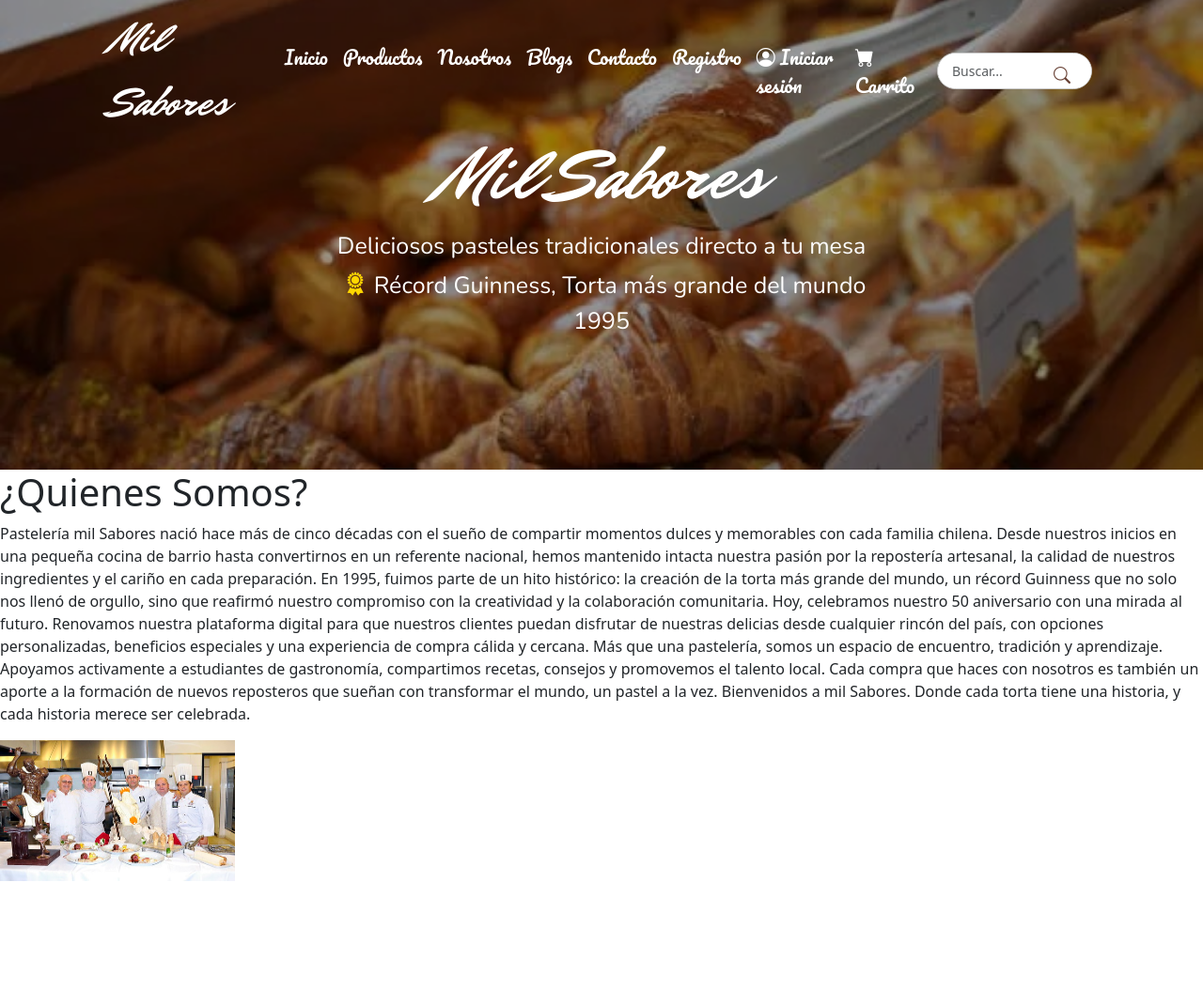
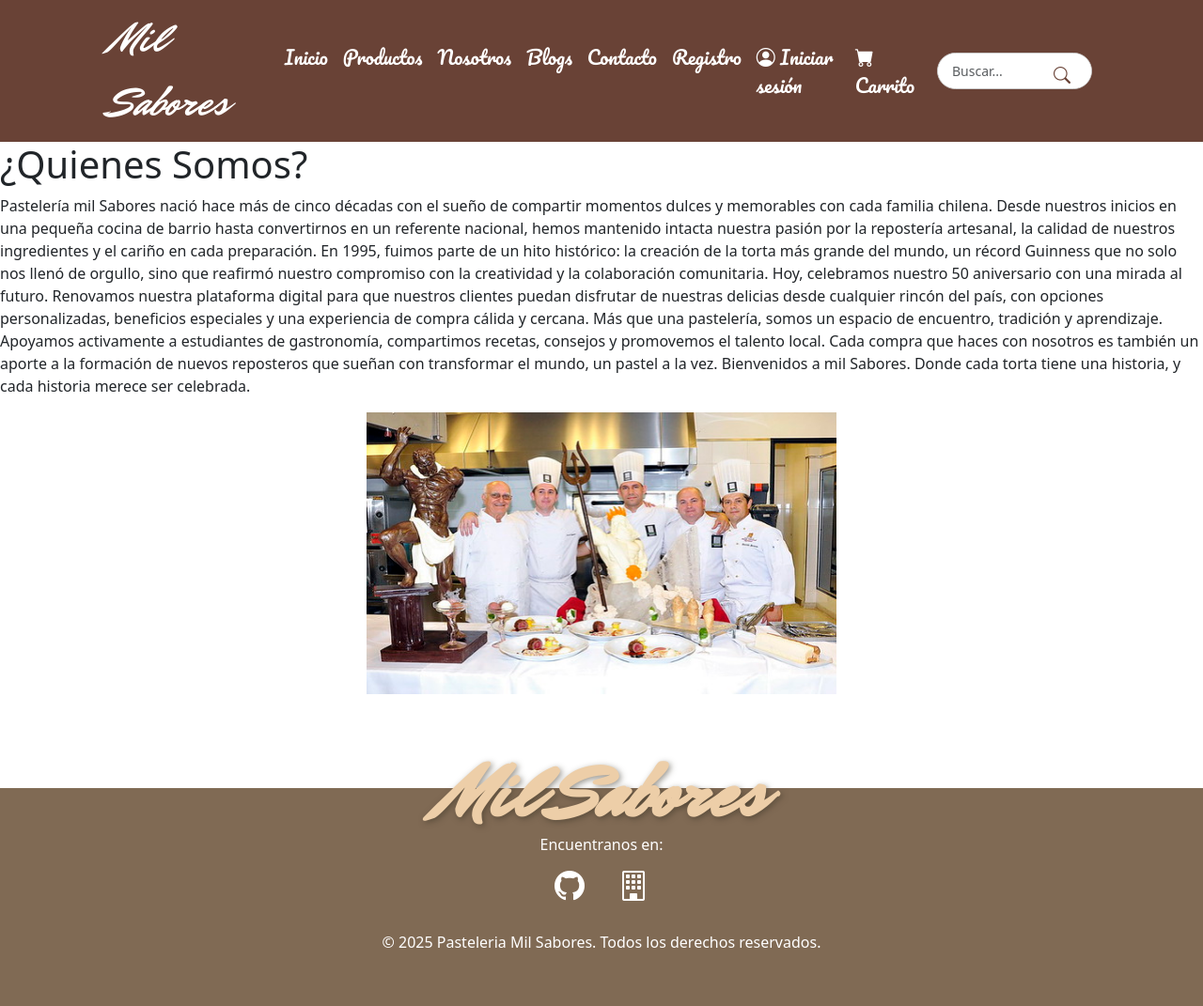
Before and after one commit to sergiomcl/Pasteleria, a plain HTML site: page nosotros.html in a window 1280 px wide. Shown: the whole page at 94% size. Before the commit the page ends 938 px from the top, so only its background shows below. Drawn offline with nearby package versions, Linux system fonts and the light colour scheme.

Commit message:
Se arreglo diseño general a paginas y se elimino encabezados duplicados.

```diff
--- a/css/estilo.css
+++ b/css/estilo.css
@@ -56,11 +56,9 @@
 }
 
 /*todo sobre menu inicio ------------------------------------------------*/
+
 .navbar {
-    background: transparent;
-    z-index: 100; /* sobre otros elementos */
-    position: fixed;
-    width: 100%;
+    background-color: rgba(105, 66, 54, 0.6);
 }
 
 .navbar .navbar-logotipo {
@@ -85,7 +83,7 @@
 }
 
 .navbar-custom {
-    background-color: #694236; /* naranja */
+    background-color: #694236;
 
 }
 
@@ -169,6 +167,19 @@ footer i {
 footer i:hover {
   color: #ffd700;    /* color al pasar el mouse (ejemplo dorado) */
 }
+/*para el logo del footer----------------------------*/
+.footer-logo {
+  position: absolute;
+  top: 0;
+  left: 50%;
+  transform: translate(-50%, -44%); /* mitad afuera, mitad adentro */
+  font-family: 'MrDafoe', cursive; /* misma fuente de tu h1 */
+  font-size: 80px; /* ajusta tamaño */
+  font-weight: 600;
+  color: rgb(237, 206, 168);
+  text-shadow: 2px 2px 6px rgba(57, 52, 38, 0.5); /* sombreado */
+}
+/*FIN todo sobre el footer------------------------------------------------*/
 
 /* admin */
 
@@ -218,9 +229,14 @@ footer i:hover {
 
 
 
-
-
-
+/*atributos especiales para imagen quienes somos---------------------*/
+.imagen-nosotros {
+    display: block;         /* para poder centrarla */
+    margin: 0 auto 100px;    /* 0 arriba, centrado, 50px debajo */
+    width: 500px;           /* 250px original → 500px = 200% */
+    height: 300px;          /* 150px original → 300px = 200% */
+}
+/*atributos especiales para imagen quienes somos---------------------*/
 
 
 
--- a/nosotros.html
+++ b/nosotros.html
@@ -14,7 +14,7 @@
 
 <body>
 <!--menu de inicio aqui-->
-        <nav class="navbar navbar-expand-lg navbar-light fixed-top">
+        <nav class="navbar navbar-expand-lg navbar-light  navbar-custom">
             <div class="container px-4 px-lg-5">
                 <a class="navbar-logotipo" href="index.html">Mil Sabores</a>
                 <button class="navbar-toggler" type="button" data-bs-toggle="collapse" data-bs-target="#navbarResponsive" aria-controls="navbarResponsive" aria-expanded="false" aria-label="Toggle navigation">
@@ -42,21 +42,7 @@
                 </div>
             </div>
         </nav>
-        <!-- Page Header-->
-        <header class="inicio-fondo">
-            <div class="container position-relative px-4 px-lg-5">
-                <div class="row gx-4 gx-lg-5 justify-content-center">
-                    <div class="col-md-10 col-lg-8 col-xl-7">
-                        <div class="inicio-titulo">
-                            <h1>Mil Sabores</h1>
-                            <span class="inicio-eslogan">Deliciosos pasteles tradicionales directo a tu mesa <br>
-                                <i class="icon-award"></i>Récord Guinness, Torta más grande del mundo 1995
-                            </span>
-                        </div>
-                    </div>
-                </div>
-            </div>
-        </header>
+
     <main>
         <section>
             <h1>¿Quienes Somos?</h1>
@@ -75,9 +61,32 @@ Más que una pastelería, somos un espacio de encuentro, tradición y aprendizaj
  también un aporte a la formación de nuevos reposteros que sueñan con transformar el mundo, un pastel a la vez.
 Bienvenidos a mil Sabores. Donde cada torta tiene una historia, y cada historia merece ser celebrada.
 </p>
-                <img src="img/pastelerosnosotros.jpg" width="250px" height="150px" alt="quienes somos">
+                <img src="img/pastelerosnosotros.jpg" alt="quienes somos" class="imagen-nosotros">
             </article>
         </section>
     </main>
+
+      <!--footer redes sociales---------------------------------------------------------------------------------->
+<footer class="text-white text-center py-4 position-relative">
+  <div class="footer-logo">Mil Sabores</div>
+
+<footer class="text-white text-center py-4 ">
+  <div class="container">
+
+    <p class="mb-2">Encuentranos en:</p>
+
+
+    <div class="d-flex justify-content-center gap-3">
+      <a href="https://github.com/" target="_blank" class="text-white mb-4">
+        <i class="bi bi-github"></i>
+      </a>
+      <a href="https://duoc.cl/" target="_blank" class="text-white mb-4">
+        <i class="bi bi-building"></i>
+      </a>
+  </div>
+
+     <p class="mb-2">© 2025 Pasteleria Mil Sabores. Todos los derechos reservados.</p>
+</footer>
+
 </body>
 </html>
```
Also changed, not shown: blogs.html (+25 -15 lines), carrito.html (+24 -16 lines), contacto.html (+5 -14 lines), index.html (+16 -12 lines), login.html (+1 -1 lines), productos.html (+25 -16 lines), registro.html (+3 -1 lines), img/tarta_carrusel_01.jpg (deleted), img/tarta_carrusel_03.jpg (deleted).
